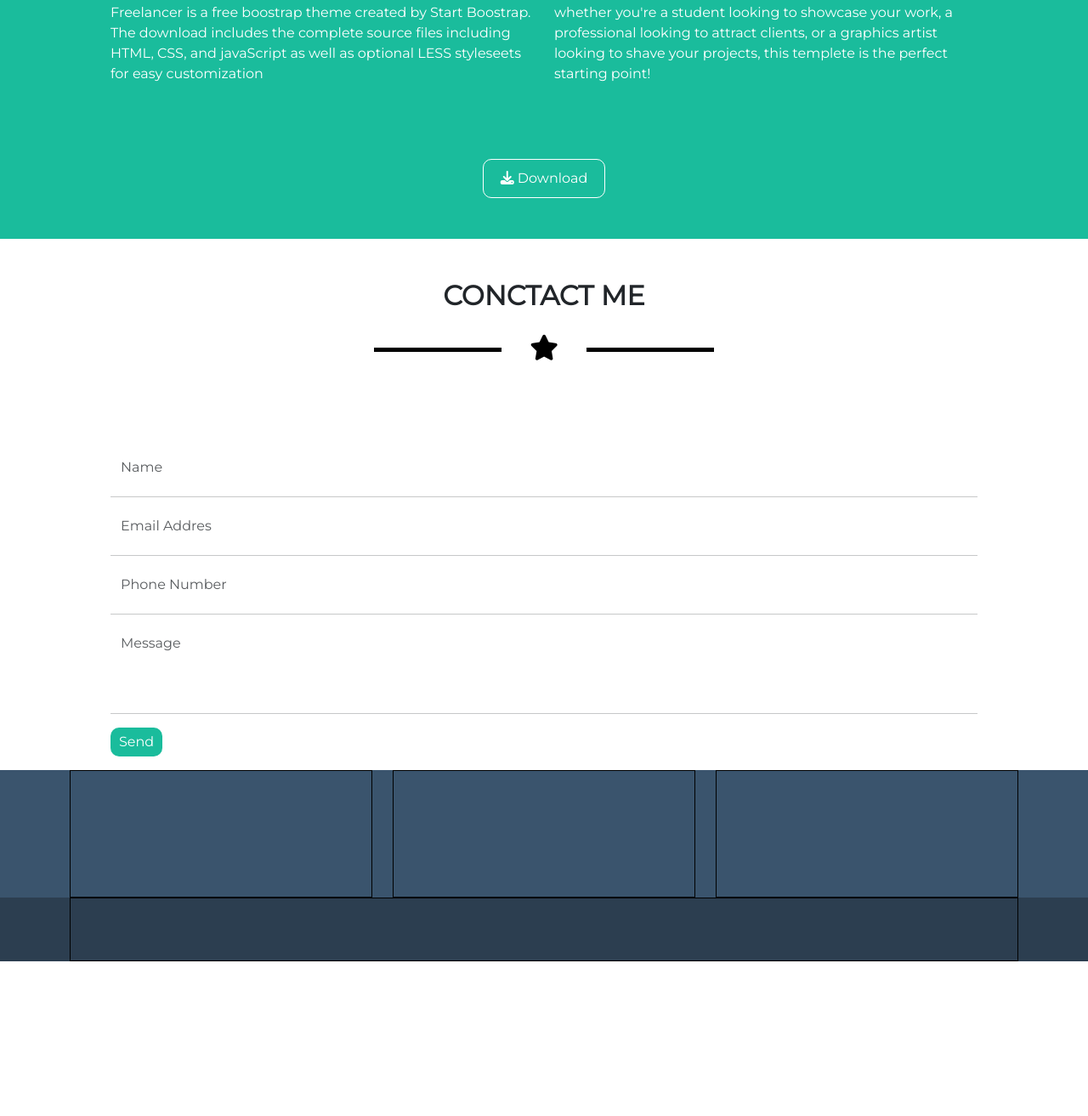
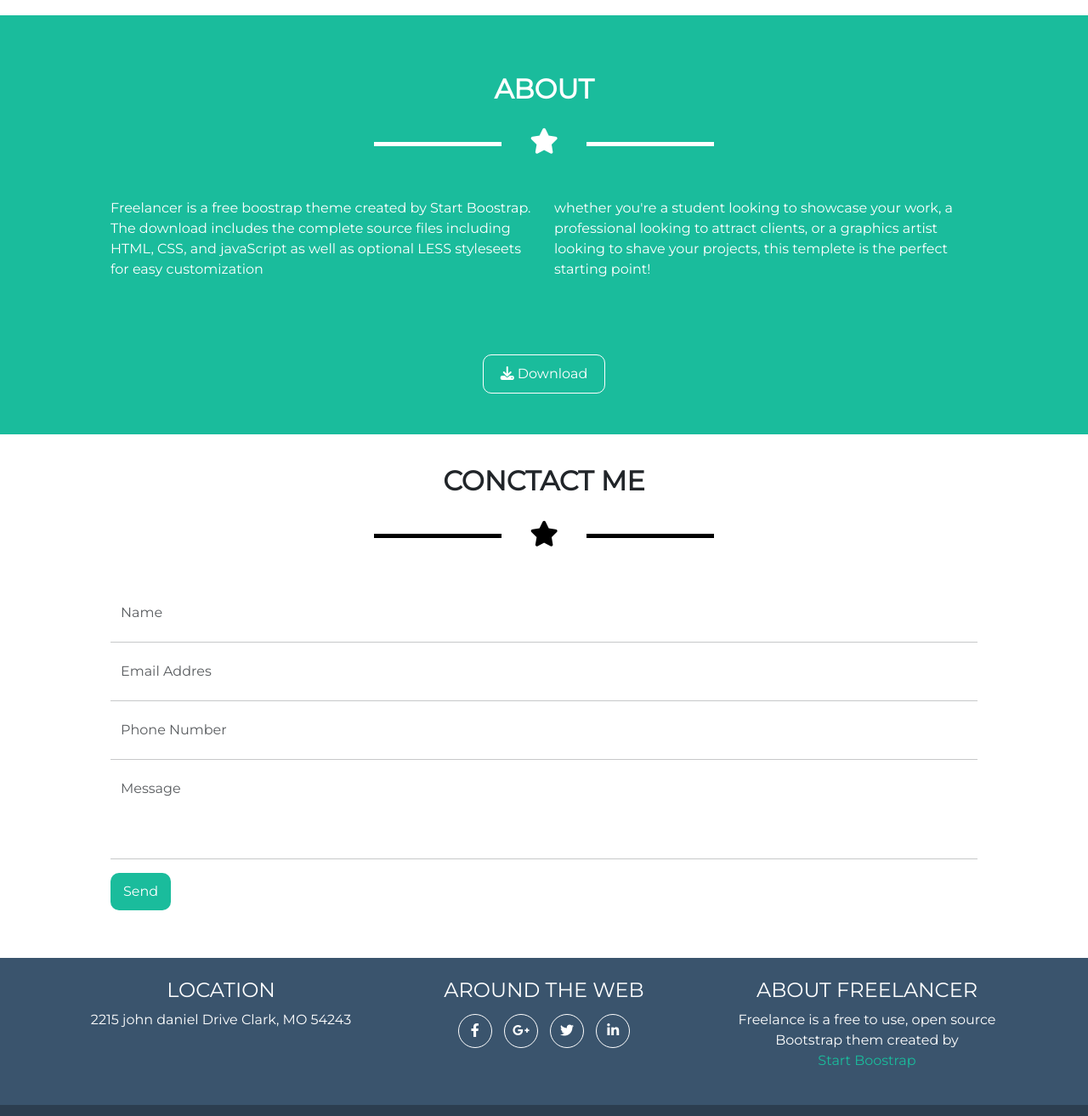
Before and after one commit to DarioLoForti/html-css-bootstrap-freelancer, a plain HTML site: page index.html in a window 1280 px wide. Shown: the part 1484-2797 px from the top of the page at 85% size. Before the commit the page ends 2615 px from the top, so only its background shows below. Drawn offline with nearby package versions, Linux system fonts and the light colour scheme.

Commit message:
[update]adding footer content and complete exercis

```diff
--- a/css/style.css
+++ b/css/style.css
@@ -20,8 +20,12 @@ header{
 
 h2{
     font-weight: bold;
+    margin: 20px auto;
 }
-
+.icon-h>i{
+    font-size: 50px;
+    border: gray;
+}
 /* main */
 
 /* first section */
@@ -39,7 +43,7 @@ h2{
     font-weight: bold;
 }
 
-.content-m-bg>p{
+.content-m-bg>.line{
     font-family: sans-serif;
     margin: 20px auto;
     text-align: center;
@@ -48,7 +52,7 @@ h2{
     position: relative;
 }
 
-.content-m-bg>p:before{
+.content-m-bg>.line:before{
     content: "";
     display: block;
     width: 150px;
@@ -59,7 +63,7 @@ h2{
     position: absolute;
 }
 
-.content-m-bg>p:after{
+.content-m-bg>.line:after{
     content: "";
     display: block;
     width: 150px;
@@ -109,7 +113,7 @@ h2{
     border-radius: 30px;
 }
 
-.content-m-t>p{
+.content-m-t>.line{
     font-family: sans-serif;
     margin: 20px auto;
     text-align: center;
@@ -118,7 +122,7 @@ h2{
     position: relative;
 }
 
-.content-m-t>p:before{
+.content-m-t>.line:before{
     content: "";
     display: block;
     width: 150px;
@@ -129,7 +133,7 @@ h2{
     position: absolute;
 }
 
-.content-m-t>p:after{
+.content-m-t>.line:after{
     content: "";
     display: block;
     width: 150px;
@@ -150,17 +154,7 @@ h2{
     border-radius: 10px;
 }
 
-/* fourt section */
-
-.content-m-b>button{
-    padding: 5px 10px;
-    color: white;
-    background-color: #1ABC9C;
-    border-radius: 10px;
-    border-style: none;
-}
-
-.content-m-b>p{
+.content-m>.line{
     font-family: sans-serif;
     margin: 20px auto;
     text-align: center;
@@ -169,7 +163,48 @@ h2{
     position: relative;
 }
 
-.content-m-b>p:before{
+.content-m>.line:before{
+    content: "";
+    display: block;
+    width: 150px;
+    height: 5px;
+    background: white;
+    left: 0;
+    top: 50%;
+    position: absolute;
+}
+
+.content-m>.line:after{
+    content: "";
+    display: block;
+    width: 150px;
+    height: 5px;
+    background:white;
+    right: 0;
+    top: 50%;
+    position: absolute;
+}
+/* fourt section */
+
+.content-m-b>button{
+    padding:10px 15px;
+    color: white;
+    background-color: #1ABC9C;
+    border-radius: 10px;
+    border-style: none;
+    margin-bottom: 40px;
+}
+
+.content-m-b>.line{
+    font-family: sans-serif;
+    margin: 20px auto;
+    text-align: center;
+    font-size: 30px;
+    max-width: 400px;
+    position: relative;
+}
+
+.content-m-b>.line:before{
     content: "";
     display: block;
     width: 150px;
@@ -180,7 +215,7 @@ h2{
     position: absolute;
 }
 
-.content-m-b>p:after{
+.content-m-b>.line:after{
     content: "";
     display: block;
     width: 150px;
@@ -200,14 +235,25 @@ h2{
 .bg-f-t{
     background-color:#3A546D ;
 }
-.content-f-t{
-    height: 150px;
-    border: 1px solid black;
+.icon{
+    display: inline-block;
+    width: 40px;
+    height: 40px;
+    border: 1px solid white;
+    border-radius: 50%;
+    margin: 5px;
+    padding-top: 7px;
 }
+p>span{
+    color: #1ABC9C;
+}
+
 .bg-f-b{
     background-color: #2C3E50;
 }
+
 .content-f-b{
     height: 75px;
-    border: 1px solid black;
 }
+
+/* footer*/
--- a/index.html
+++ b/index.html
@@ -15,19 +15,19 @@
         <!-- HEADER -->
         <header>
             <div class="container">
-                <div class="row">
+                <div class="row align-items-center">
                     <div class="col-6">
-                        <div class="content-h pt-3">
+                        <div class="content-h py-3">
                             <h2 class="text-white">START BOOSTRAP</h2>
                         </div>
                     </div>
                     <div class="col-6 d-md-block d-md-none text-end ">
-                        <div class="icon-h pt-4">
+                        <div class="icon-h py-3">
                             <i class="fa-solid fa-bars fa-2xl" style="color: #c0c0c0;"></i>
                         </div>
                     </div>
                     <div class="col-6 d-none d-md-block ">
-                        <div class="content-h text-center text-white pt-4">
+                        <div class="content-h text-center text-white py-4">
                             <p>PORTFOLIO</p>
                             <p>ABOUT</p>
                             <p>CONTACT</p>
@@ -43,11 +43,11 @@
                 <div class="container">
                     <div class="row">
                         <div class="col-12">
-                            <div class="content-m-bg py-4 text-center text-white">
+                            <div class="content-m-bg py-5 text-center text-white">
                                 <img src="./img/avatar.svg" alt="">
                                 <h2>START BOOTSTRAP</h2>
-                                <p><i class="fa-solid fa-star" style="color: #ffffff;"></i></p>
-                                <h4>GRAPHIC ARTIST - WEB DESIGNER - ILLUSTRATOR</h4>
+                                <p class="line"><i class="fa-solid fa-star" style="color: #ffffff;"></i></p>
+                                <h4 class="pb-4">GRAPHIC ARTIST - WEB DESIGNER - ILLUSTRATOR</h4>
                             </div>
                         </div>
                     </div>
@@ -59,7 +59,7 @@
                     <div class="col-12">
                         <div class="content-m-t text-center">
                             <h2>PORTFOLIO</h2>
-                            <p><i class="fa-solid fa-star" style="color: black;"></i></p>
+                            <p class="line"><i class="fa-solid fa-star" style="color: black;"></i></p>
                         </div>
                     </div>
                     <div class="col-12 col-md-6 col-lg-4">
@@ -101,7 +101,7 @@
                         <div class="col-12  ">
                             <div class="content-m pt-5 text-center text-white">
                                 <h2>ABOUT</h2>
-                                <hr>
+                                <p class="line"><i class="fa-solid fa-star" style="color: #ffffff;"></i></p>
                             </div>
                         </div>
                         <div class="col-12 ">
@@ -132,13 +132,13 @@
             <div class="container ">
                 <div class="row">
                     <div class="col-12 ">
-                        <div class="content-m-b py-5 text-center">
+                        <div class="content-m-b py-3 text-center">
                             <h2>CONCTACT ME</h2>
-                            <p><i class="fa-solid fa-star" style="color: black;"></i></p>
+                            <p class="line"><i class="fa-solid fa-star" style="color: black;"></i></p>
                         </div>
                     </div>
                     <div class="col-12">
-                        <div class="content-m-b py-3 px-5">
+                        <div class="content-m-b pb-3 px-5">
                             <input class="form-control my-3" type="text" name="Name"  placeholder="Name">
                             <hr>
                             <input class="form-control my-3" type="text" name="Email Addres"  placeholder="Email Addres">
@@ -161,25 +161,52 @@
             <!-- footer-->
             <footer>
                 <div class="bg-f-t">
-                    <div class="container">
-                        <div class="row">
+                    <div class="container ">
+                        <div class="row ">
                             <div class="col-12 col-md-4">
-                                <div class="content-f-t"></div>
+                                <div class="content-f-t text-center text-white py-4">
+                                    <h4>LOCATION</h4>
+                                    <P>2215 john daniel Drive Clark, MO 54243</P>
+                                </div>
                             </div>
                             <div class="col-12 col-md-4">
-                                <div class="content-f-t"></div>
+                                <div class="content-f-t text-center text-white py-4">
+                                    <h4>AROUND THE WEB</h4>
+                                    <div class="icons pb-4">
+                                        <div class="icon">
+                                            <i class="fa-brands fa-facebook-f" style="color: #ffffff;"></i>
+                                        </div>
+                                        <div class="icon">
+                                            <i class="fa-brands fa-google-plus-g" style="color: #ffffff;"></i>
+                                        </div>
+                                        <div class="icon">
+                                            <i class="fa-brands fa-twitter" style="color: #ffffff;"></i>
+                                        </div>
+                                        <div class="icon">
+                                            <i class="fa-brands fa-linkedin-in" style="color: #ffffff;"></i>
+                                        </div>
+                                    </div>
+                                </div>
                             </div>
                             <div class="col-12 col-md-4">
-                                <div class="content-f-t"></div>
+                                <div class="content-f-t text-center text-white py-4">
+                                    <h4>ABOUT FREELANCER</h4>
+                                    <p>Freelance is a free to use, open source
+                                        Bootstrap them created by <br>
+                                        <span>Start Boostrap</span>
+                                    </p>
+                                </div>
                             </div>
                         </div>
                     </div>
                 </div>
                 <div class="bg-f-b">
                     <div class="container">
-                        <div class="row">
+                        <div class="row ">
                             <div class="col-12">
-                                <div class="content-f-b"></div>
+                                <div class="content-f-b text-center text-white pt-4">
+                                    <p>Copyright <i class="fa-regular fa-copyright" style="color: #ffffff;"></i> Your Website 2019</p>
+                                </div>
                             </div>
                         </div>
                     </div>
```
